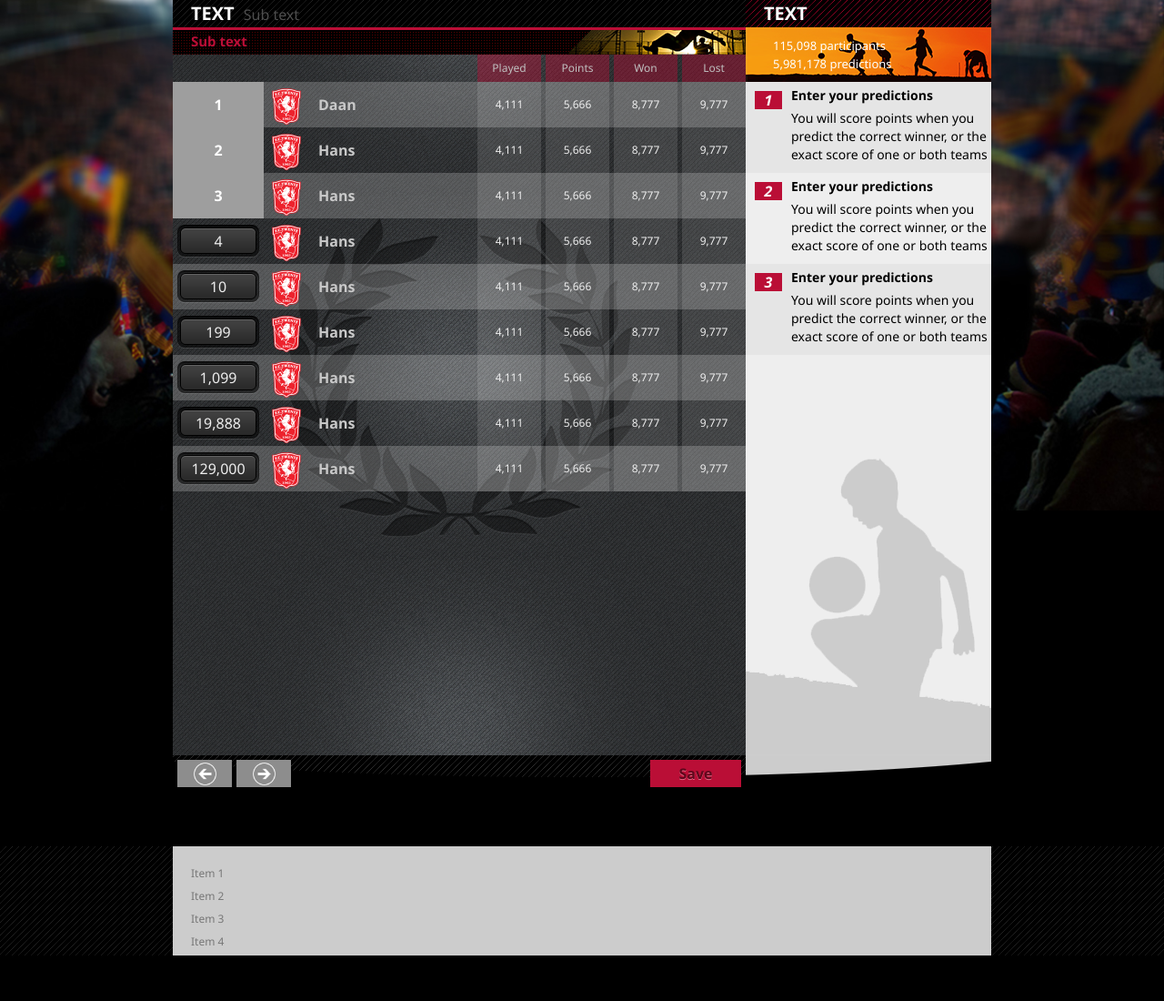
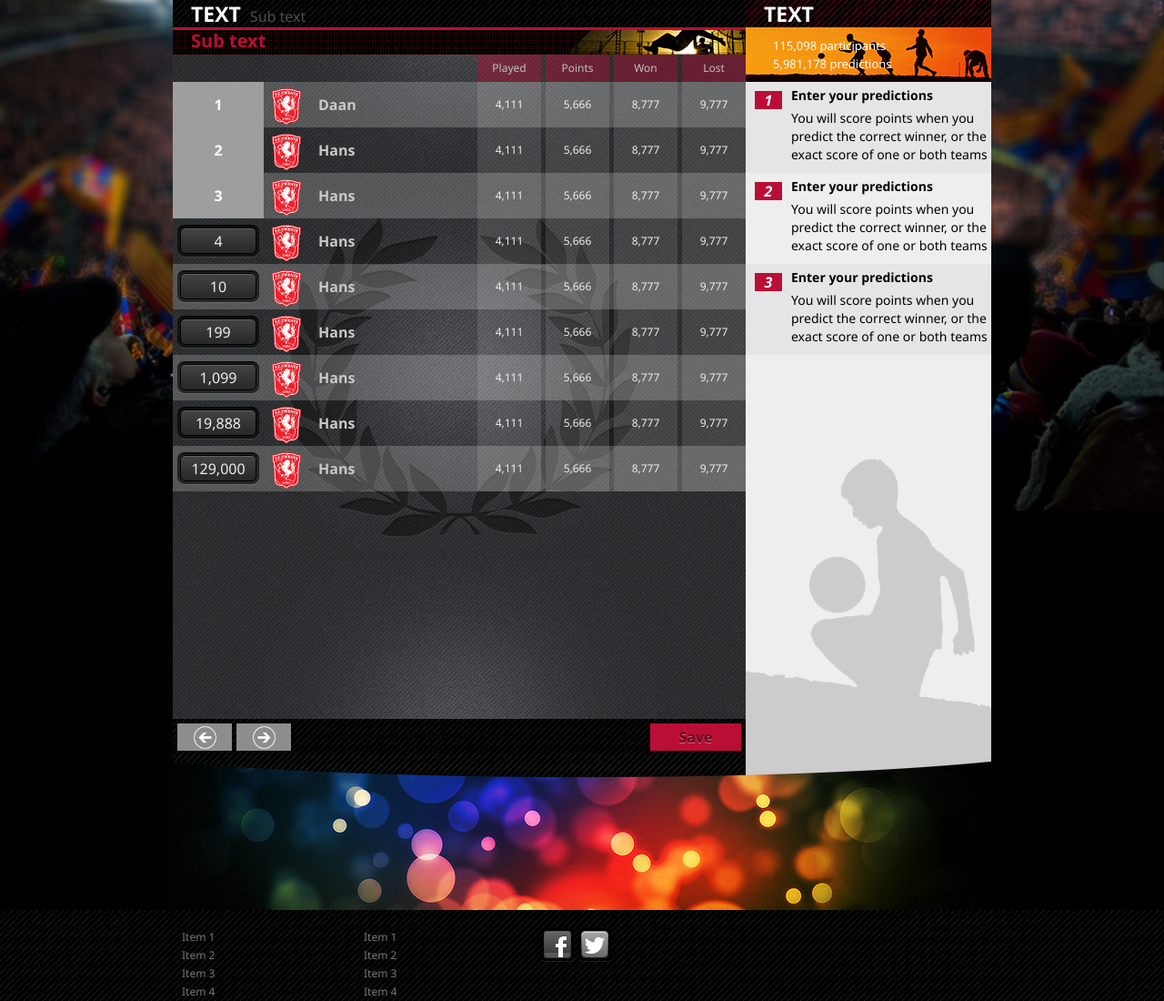
Before and after one commit to SanhNX/prj-footballpredict, a PHP site: page /team-rank.html in a window 1280 px wide. Shown: the part 250-1350 px from the top of the page at 91% size. Before the commit the page ends 1300 px from the top, so only its background shows below. Run offline with PHP 8.4, Linux system fonts and the light colour scheme; grey boxes are pictures that could not be loaded.

Commit message:
[Design] Add Footer module

```diff
--- a/css/style.css
+++ b/css/style.css
@@ -8,7 +8,7 @@ body {
 
 .page-clear {
 	clear: both;
-    height: 100px;
+	height: 170px;
 	background: url('../images/bg/clear-bg.png') center top no-repeat;
 }
 
@@ -75,6 +75,9 @@ body {
 	background: url("../images/bg/default-avt-bg.png") no-repeat center;
 	background-color: rgba(14, 165, 186, 0.66);
 }
+.main {
+	background: url('../images/bg/main-footer-bg.jpg') no-repeat center bottom;
+}
 
 /*LOGIN*/
 .lbl-profile {
@@ -129,40 +132,60 @@ body {
 
 /*FOOTER*/
 .footer {
-    /*height: 100px;*/
+	height: 100px;
 	clear: both;
 	background: url('../images/bg/black-twill.png');
 }
 
 .footer .footer-container {
-    /*height: 100%;*/
+	height: 100%;
 	width: 900px;
 	margin: auto;
-    background: #CCC;
 	position: relative;
-}
-.titleLeft {
-    margin: 10px;
-    font-size: 15px;
-    color: rgb(168, 0, 38);
 }
 
 .nav-list {
 	list-style: none;
 	font-size: 12px;
 	margin: 0px;
-    padding: 10px 0px 10px 0px;
+	padding: 20px 0px 0px 0px;
+	width: 200px;
+	float: left;
 }
 
 .nav-list .nav-item {
-    height: 25px;
-    line-height: 40px;
-    text-indent: 20px;
+	height: 20px;
+	line-height: 20px;
+	text-indent: 10px;
 }
 
 .nav-list .nav-item a {
 	color: #777;
 	text-decoration: none;
+}
+.social-list{
+	padding: 20px 0px 0px 0px;
+	width: 200px;
+	height: 80px;
+	float: left;
+}.social-list .social-item{
+	width: 36px;
+	height: 37px;
+	margin-left: 5px;
+	background: url("../images/icon/social-ico.png") no-repeat top;
+	float: left;
+}
+.social-list .social-item.facebook{
+	background-position:left top;
+}
+.social-list .social-item.twitter{
+	background-position:right top;
+}
+.social-list .social-item.facebook:hover{
+	background-position:left bottom;
+}
+.social-list .social-item.twitter:hover{
+	background-position:right bottom;
 }
 
 .page-container {
@@ -214,7 +237,7 @@ body {
 
 .page-cont-title .cont-title-bold {
 	font-weight: bold;
-    font-size: 20px;
+	font-size: 23px;
 	color: #FFF;
 	text-transform: uppercase;
 }
@@ -232,7 +255,7 @@ body {
 	background: url('../images/bg/red-dots.png');
 	border-top: 3px solid #BA0E36;
 	color: #BA0E36;
-    font-size: 15px;
+	font-size: 20px;
 	font-weight: bold;
 	position: relative;
 }
@@ -349,7 +372,7 @@ body {
 
 .page-cont-control {
 	background: url('../images/bg/black-twill.png');
-    height: 0px;
+	height: 40px;
 	line-height: 40px;
 	position: absolute;
 	width: 100%;
@@ -380,7 +403,6 @@ body {
 	color: #5F071C;
 	font-weight: bold;
 	text-shadow: 0px 1px 0px #E06985;
-    border: 0px;
 }
 
 .page-cont-rate {
@@ -568,7 +590,7 @@ input::-webkit-inner-spin-button {
 
 .team-list {
 	list-style: none;
-    margin: 0;
+	margin: 0px 0px 40px 0px;
 	padding: 0;
 }
 
@@ -825,20 +847,3 @@ input::-webkit-inner-spin-button {
 	background: url("../images/icon/close-ico.png") no-repeat;
 	cursor: pointer;
 }
-
-.btn-page {
-    background: url(../images/bg/btn-page.png) no-repeat;
-    display: block;
-    float: left;
-    height: 24px;
-    width: 24px;
-    margin: 5px;
-    line-height: 24px;
-    text-align: center;
-    font-weight: bold;
-    color: #FFF!important;
-    text-decoration: none;
-}
-.btn-page.active {
-    background: url(../images/bg/btn-page.png) 0 -24px;
-}
--- a/team-rank.html
+++ b/team-rank.html
@@ -241,6 +241,16 @@
                     <li class="nav-item"><a href="#" id="nav-item3">Item 3</a></li>
                     <li class="nav-item"><a href="#" id="nav-item4">Item 4</a></li>
                 </ul>
+	            <ul class="nav-list">
+		            <li class="nav-item"><a href="#" id="nav-item1">Item 1</a></li>
+		            <li class="nav-item"><a href="#" id="nav-item2">Item 2</a></li>
+		            <li class="nav-item"><a href="#" id="nav-item3">Item 3</a></li>
+		            <li class="nav-item"><a href="#" id="nav-item4">Item 4</a></li>
+	            </ul>
+	            <div class="social-list">
+		            <div class="social-item facebook"></div>
+		            <div class="social-item twitter"></div>
+	            </div>
             </div>
         </div>
     </div>
```
Also changed, not shown: images/bg/main-footer-bg.jpg (added), images/icon/social-ico.png (added). Lines whose indentation alone changed are shown as unchanged.
